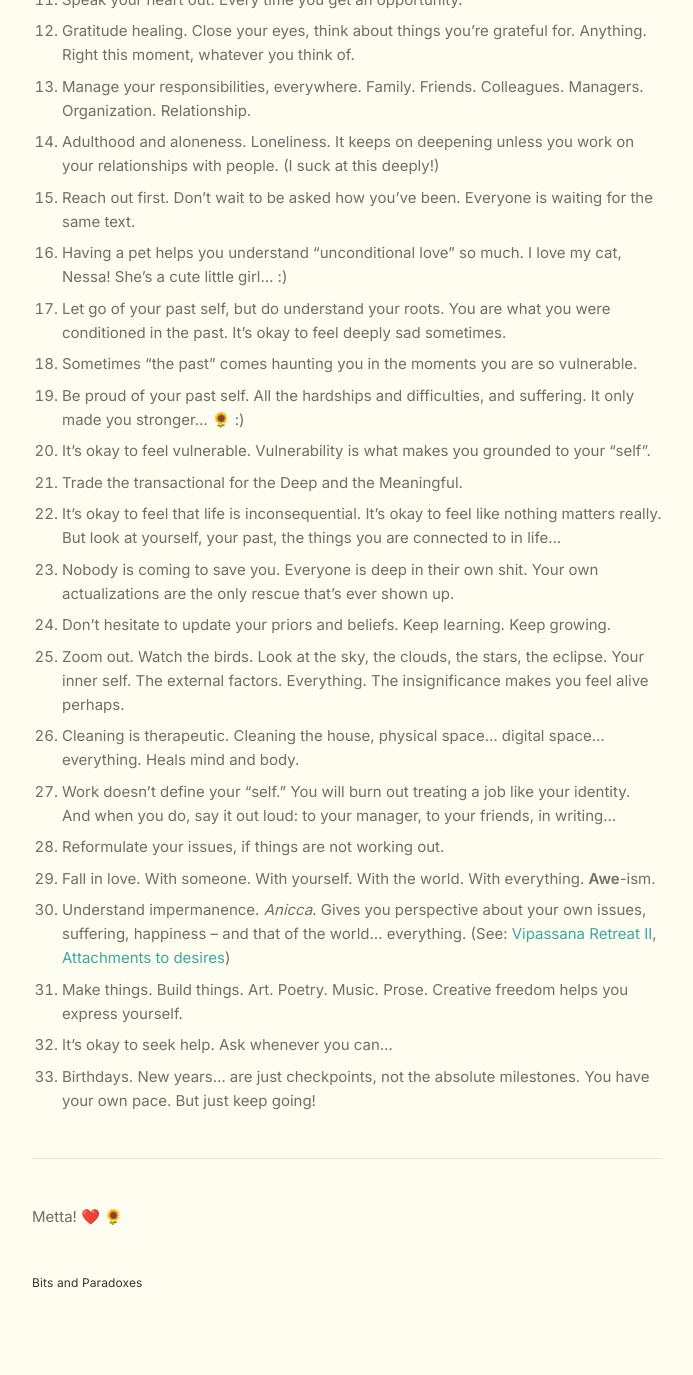
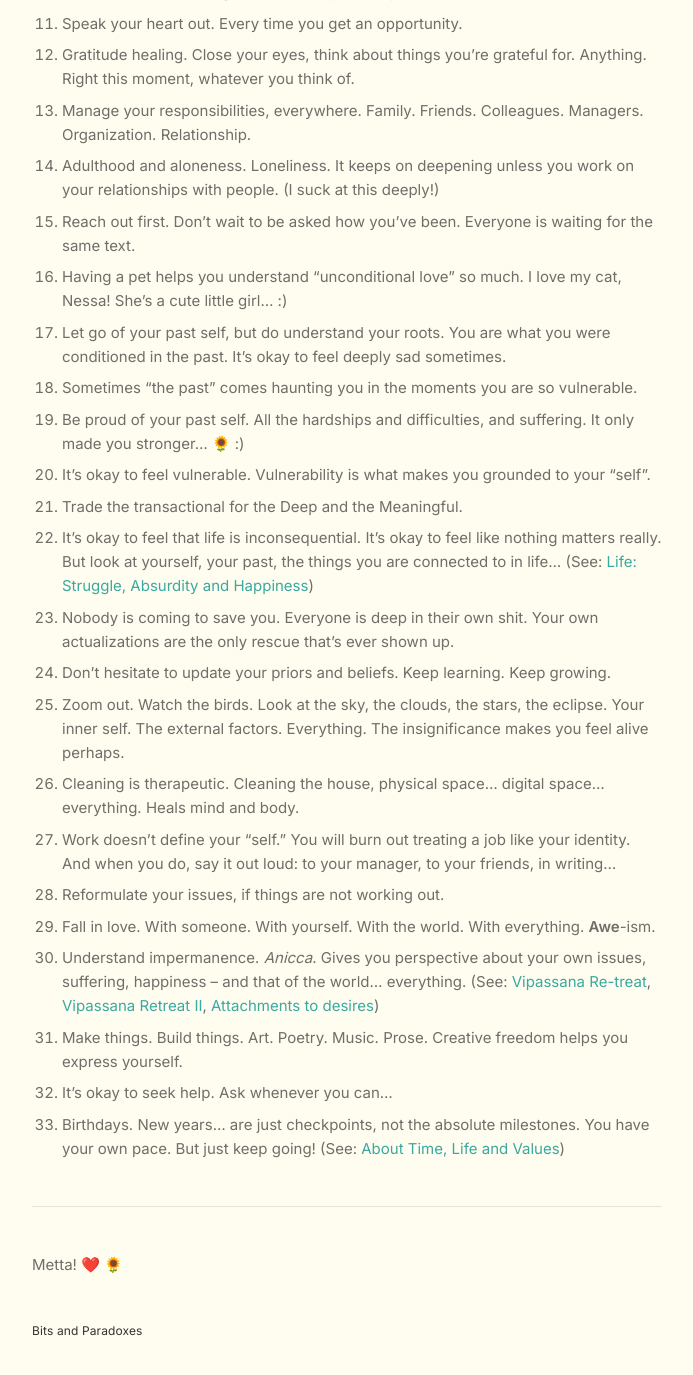
Before and after one commit to NISH1001/NISH1001.github.io, a Jekyll site: the page built from _posts/2026-07-29-thirty-three.markdown, in a window 1280 px wide and 1400 px high, scrolled down 1052 px. Shown: the top 1375 px of the window, without its empty margins (293-986 px from the left). Built offline with Jekyll 4.4.1, drawn with Linux system fonts in a browser that asks for light colours; before the commit the page ends 2404 px from its top, so only the background shows below that; some of the changed text lies outside the part shown.

Commit message:
Link Thirty-three to related writing via wiki links
Adds [[...]] refs to both Vipassana retreats, Attachments to desires,
the 2023 life review, Life: Struggle, Absurdity and Happiness, and
About Time, Life and Values. Backlinks now resolve on all six.

```diff
--- a/_posts/2026-07-29-thirty-three.markdown
+++ b/_posts/2026-07-29-thirty-three.markdown
@@ -19,7 +19,7 @@ On turning thirty-three biologically (well, you know how it is with official doc
 5. Track your expenses. Has helped me optimize my financial decisions in life.
 6. Eat healthy. Getting in that **"rainbow spectrum"** helps you get so many things into your physical system -> directly connects to your mental being.
 7. Exercise. Move. Yoga. Running. Walks, short or long. Stretches. Crunches. Pushups. Pullups. Planks. Whatever you can do: just do it!
-8. Crisis in, crisis out. Existential crises are here to stay.
+8. Crisis in, crisis out. Existential crises are here to stay. (See: [[2023: A life in transition, same yet different]])
 9. Observe and introspect your thoughts and actions. Helps you understand your biases and the unintended actions you exhibit on the external world.
 10. Don't hesitate to apologize whenever you feel you *fucked it up*.
 11. Speak your heart out. Every time you get an opportunity.
@@ -33,7 +33,7 @@ On turning thirty-three biologically (well, you know how it is with official doc
 19. Be proud of your past self. All the hardships and difficulties, and suffering. It only made you stronger... 🌻 :)
 20. It's okay to feel vulnerable. Vulnerability is what makes you grounded to your "self".
 21. Trade the transactional for the Deep and the Meaningful.
-22. It's okay to feel that life is inconsequential. It's okay to feel like nothing matters really. But look at yourself, your past, the things you are connected to in life...
+22. It's okay to feel that life is inconsequential. It's okay to feel like nothing matters really. But look at yourself, your past, the things you are connected to in life... (See: [[Life: Struggle, Absurdity and Happiness]])
 23. Nobody is coming to save you. Everyone is deep in their own shit. Your own actualizations are the only rescue that's ever shown up.
 24. Don't hesitate to update your priors and beliefs. Keep learning. Keep growing.
 25. Zoom out. Watch the birds. Look at the sky, the clouds, the stars, the eclipse. Your inner self. The external factors. Everything. The insignificance makes you feel alive perhaps.
@@ -41,10 +41,10 @@ On turning thirty-three biologically (well, you know how it is with official doc
 27. Work doesn't define your "self." You will burn out treating a job like your identity. And when you do, say it out loud: to your manager, to your friends, in writing...
 28. Reformulate your issues, if things are not working out.
 29. Fall in love. With someone. With yourself. With the world. With everything. **Awe**-ism.
-30. Understand impermanence. *Anicca*. Gives you perspective about your own issues, suffering, happiness -- and that of the world... everything. (See: [[Vipassana Retreat II]], [[Attachments to desires]])
+30. Understand impermanence. *Anicca*. Gives you perspective about your own issues, suffering, happiness -- and that of the world... everything. (See: [[Vipassana Re-treat]], [[Vipassana Retreat II]], [[Attachments to desires]])
 31. Make things. Build things. Art. Poetry. Music. Prose. Creative freedom helps you express yourself.
 32. It's okay to seek help. Ask whenever you can...
-33. Birthdays. New years... are just checkpoints, not the absolute milestones. You have your own pace. But just keep going!
+33. Birthdays. New years... are just checkpoints, not the absolute milestones. You have your own pace. But just keep going! (See: [[About Time, Life and Values]])
 
 ---
 
```
